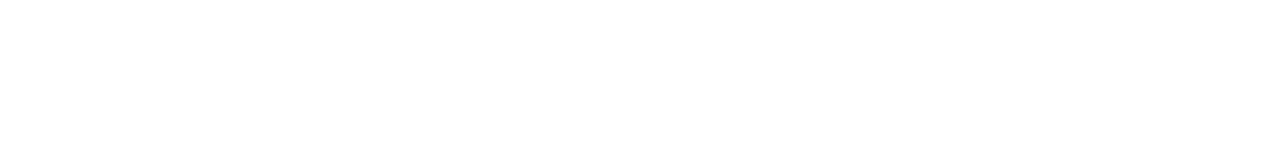
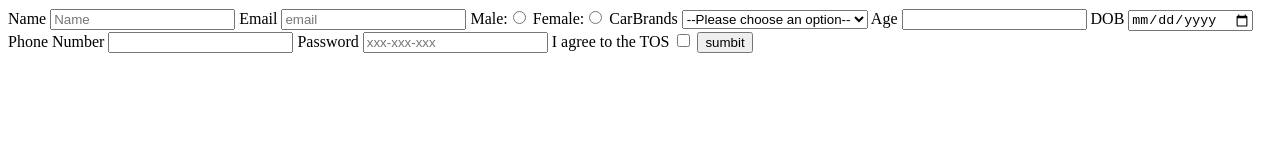
Before and after one commit to acciojob/signup-form-car-Sandhy9424, a website: page main.html in a window 1280 px wide. Drawn offline with Linux system fonts and the light colour scheme.

Commit message:
created a submission

```diff
--- a/main.html
+++ b/main.html
@@ -8,6 +8,33 @@
 
 <body>
 	<!-- the entire body must be written by student -->
+	<form>
+		<label for="name">Name</label>
+		<input type="text" name="name" placeholder="Name" id="name" required>
+		<label for="email">Email</label>
+		<input type="email" name="email" placeholder="email" id="email" required>
+		<label for="gender" Gender</label>
+		Male:<input type="radio" name="gender" id=gender_m required>
+		Female:<input type="radio" name="gender" id=gender_f required>
+		<label for="car-brands">CarBrands</label>
+		<select name="car-brands" required>
+			<option value="choose" >--Please choose an option--</option>
+			<option value="BMW">BMW</option>
+			<option value="Audi">Audi</option>
+			<option value="Mercedez">Mercedez</option>
+		</select>
+		<label for="age" >Age</label>
+		<input type="number" name="age" required>
+		<label for="dob">DOB</label>
+		<input type="date" name="dob" required>
+		<label for="phone-number">Phone Number</label>
+		<input type="number" name=phone-number>
+		<label for="password">Password</label>
+		<input type="password" name="password" placeholder="xxx-xxx-xxx" required>
+        <label for="tos">I agree to the TOS</label>
+		<input type="checkbox" name="tos" required>
+		<input type="submit" value="sumbit">
+	</form>
     <script type="text/javascript" src="./script.js">
 </script>
 
```
